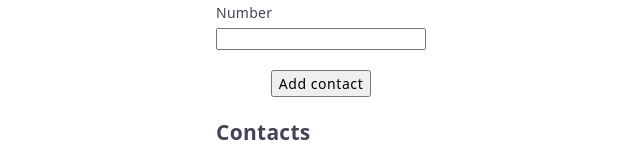
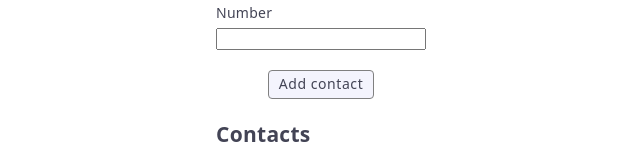
Before and after one commit to YuriyBeregovoy/goit-react-hw-02-phonebook, a React (Create React App) app: page / in a window 1280 px wide. Shown: the part 148-308 px from the top of the page, without its empty margins (319-959 px from the left). Built offline with nearby package versions, Linux system fonts and the light colour scheme.

Commit message:
Update ContactForm.styled.js

```diff
--- a/src/components/ContactForm/ContactForm.styled.js
+++ b/src/components/ContactForm/ContactForm.styled.js
@@ -17,12 +17,27 @@ margin-bottom: 10px;
 
 export const FormButton = styled.button`
 
-display: block;
+    display: block;
     max-width: 169px;
     align-self: center;
+    padding: 5px 10px;
     font-family: inherit;
     font-weight: 400;
     font-size: 14px;
-    line-height: 1.5;
+    line-height: 1.2;
+    text-align: center;
     letter-spacing: 0.04em;
+    color: inherit;
+    border: 1px solid gray;
+    border-radius: 4px;
+    background-color: #f4f4fd;
+
+    &:hover, :focus
+    {
+    color: #4d5ae5;
+    background-color: white;
+    box-shadow: 0px 3px 1px rgba(0, 0, 0, 0.1), 0px 2px 1px rgba(0, 0, 0, 0.08),
+    0px 2px 2px rgba(0, 0, 0, 0.12);}
+
+
 `;
```
